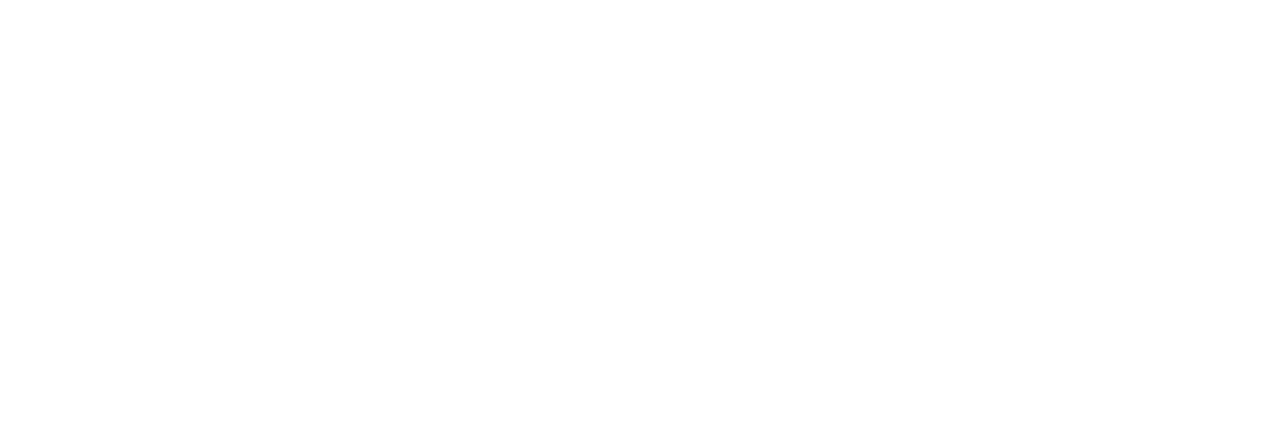
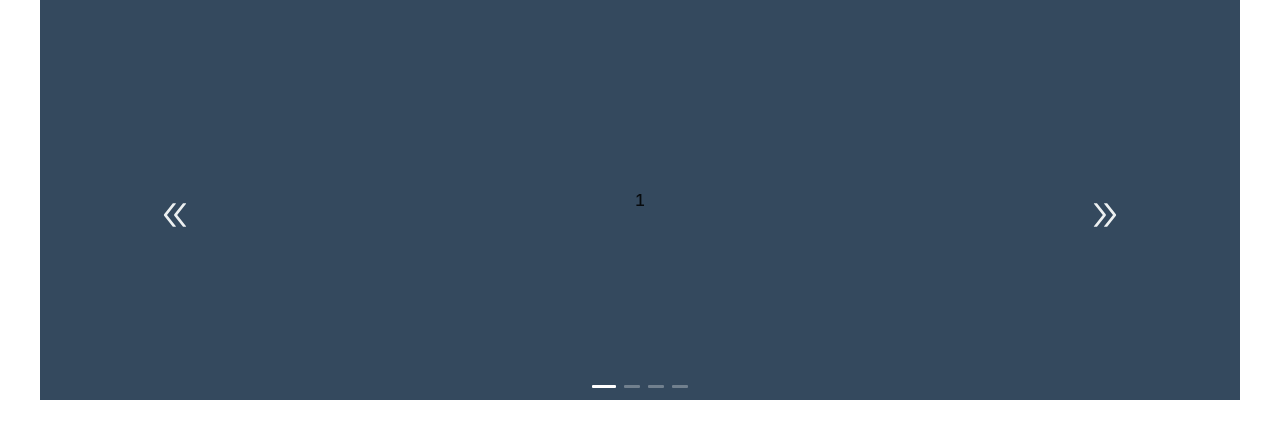
Before and after one commit to Alamin02/pluto, a React (Create React App) app: page / in a window 1280 px wide. Shown: the top 438 px of the page. Built offline with nearby package versions, Linux system fonts and the light colour scheme.

Commit message:
slider created

```diff
--- a/package.json
+++ b/package.json
@@ -3,6 +3,7 @@
   "version": "0.1.0",
   "private": true,
   "dependencies": {
+    "@ant-design/icons": "^4.3.0",
     "@testing-library/jest-dom": "^5.11.4",
     "@testing-library/react": "^11.1.0",
     "@testing-library/user-event": "^12.1.10",
--- /dev/null
+++ b/src/App.css
@@ -0,0 +1,39 @@
+/******* Slider custom css start *******/
+.slider-container{
+    height: 400px;
+
+    margin: auto;
+    text-align: center;
+    color: white;
+    line-height: 400px;
+    position: relative;
+}
+.main-container{
+    position: relative;
+    width: 1200px;
+    height: 400px;
+    background:#34495e;
+    margin: auto;
+
+}
+
+.arrow-left{
+    color: #ecf0f1;
+    font-size: 30px;
+    position: absolute;
+    z-index: 1;
+    top:50%;
+    left: 10%;
+
+
+}
+.arrow-right{
+    color: #ecf0f1;
+    font-size: 30px;
+    position: absolute;
+    z-index: 1;
+    top:50%;
+    right: 10%;
+}
+
+/******* Slider custom css end *******/
--- a/src/App.js
+++ b/src/App.js
@@ -1,9 +1,14 @@
 import 'antd/dist/antd.css';
+import './App.css';
+import Slider from './components/Slider.jsx';
+
 
 function App() {
   return (
-    <div>
-    </div>
+
+     <Slider/>
+
+
   );
 }
 
--- /dev/null
+++ b/src/components/Slider.jsx
@@ -0,0 +1,54 @@
+import React, { Component } from "react";
+import { Carousel} from "antd";
+import {LeftCircleOutlined,RightCircleOutlined,DoubleLeftOutlined,DoubleRightOutlined,LeftOutlined} from '@ant-design/icons';
+
+export default class Slider extends Component {
+  constructor(props) {
+    super(props);
+    this.next = this.next.bind(this);
+    this.previous = this.previous.bind(this);
+    this.carousel = React.createRef();
+  }
+  next() {
+    this.carousel.next();
+  }
+  previous() {
+    this.carousel.prev();
+  }
+
+  render() {
+    const props = {
+      dots: true,
+      infinite: true,
+      speed: 500,
+      slidesToShow: 1,
+      slidesToScroll: 1
+    };
+    return (
+      <div className='main-container'>
+         {/* <LeftCircleOutlined className='arrow' onClick={this.previous}/> */}
+         <DoubleLeftOutlined className='arrow-left' onClick={this.previous}/>
+
+        <Carousel className='slider-container' ref={node => (this.carousel = node)} {...props}>
+
+          <div className='slider' >
+            <h3>1</h3>
+          </div>
+          <div className='slider'>
+            <h3>2</h3>
+          </div>
+          <div>
+            <h3>3</h3>
+          </div>
+          <div>
+            <h3>4</h3>
+          </div>
+
+        </Carousel>
+        {/* <RightCircleOutlined className='arrow2' onClick={this.next}/> */}
+        <DoubleRightOutlined className='arrow-right' onClick={this.next}/>
+        {/* <Icon type="right-circle"  /> */}
+      </div>
+    );
+  }
+}
```
Also changed, not shown: 1 other file (tests, documents, lock files or other folders).
